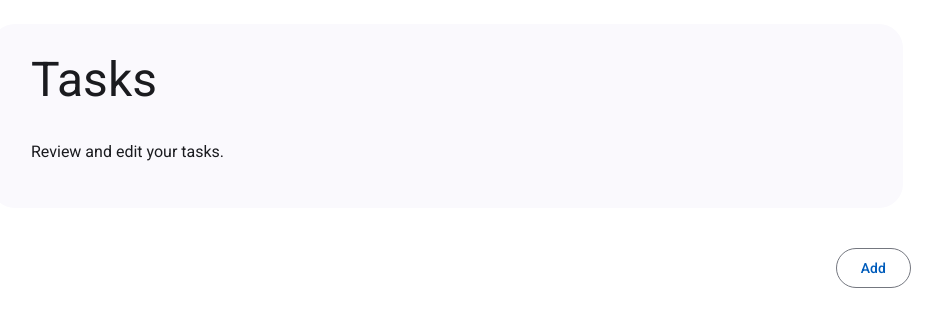
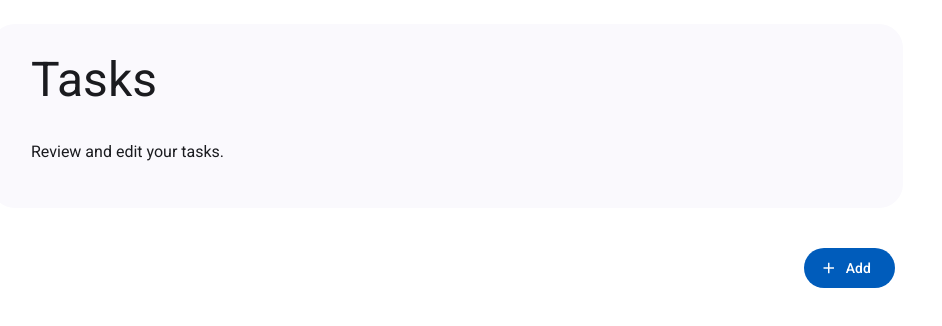
Before and after one commit to WaleraNoskov/test-task-manager, an Angular app: page /tasks in a window 1280 px wide. Shown: the top 326 px of the page, without its empty margins (193-1135 px from the left). Built offline with nearby package versions, Linux system fonts and the light colour scheme.

Commit message:
ref: small ui edits.

```diff
--- a/src/app/feature/tasks/components/tasks-list/tasks-list.html
+++ b/src/app/feature/tasks/components/tasks-list/tasks-list.html
@@ -1,11 +1,14 @@
 <mat-list>
   @for (task of tasks; track task.id) {
     <mat-list-item [lines]="2">
-      <span matListItemTitle>{{task.title}}</span>
-      {{task.description}}
+      <span matListItemTitle>{{ task.title }}</span>
+      {{ task.description }}
       <div matListItemMeta class="meta">
-        <span class="status">{{getOptionsName(task.status)}}</span>
-        <button matButton="text" [routerLink]="['/tasks', task.id]">View</button>
+        <mat-chip>{{ getOptionsName(task.status) }}</mat-chip>
+        <button matButton="tonal" [routerLink]="['/tasks', task.id]">
+          <span>View</span>
+          <mat-icon>open_in_new</mat-icon>
+        </button>
         <button matIconButton [matMenuTriggerFor]="menu">
           <mat-icon>more_vert</mat-icon>
         </button>
--- a/src/app/feature/tasks/components/tasks-list/tasks-list.ts
+++ b/src/app/feature/tasks/components/tasks-list/tasks-list.ts
@@ -6,6 +6,7 @@ import {MatButton, MatIconButton} from '@angular/material/button';
 import {MatIcon} from '@angular/material/icon';
 import {getOptionsName} from '../../../../../core/contracts/status';
 import {RouterLink} from '@angular/router';
+import {MatChip} from '@angular/material/chips';
 
 @Component({
   selector: 'app-tasks-list',
@@ -19,7 +20,8 @@ import {RouterLink} from '@angular/router';
     MatMenu,
     MatIcon,
     MatButton,
-    RouterLink
+    RouterLink,
+    MatChip
   ],
   templateUrl: './tasks-list.html',
   styleUrl: './tasks-list.scss'
--- a/src/app/feature/tasks/pages/tasks-page/tasks-page.scss
+++ b/src/app/feature/tasks/pages/tasks-page/tasks-page.scss
@@ -22,3 +22,7 @@
   font-size: 16px;
   text-wrap: auto;
 }
+
+app-manage-tasks-widget{
+  margin: 0 16px;
+}
--- a/src/app/feature/tasks/widgets/manage-tasks-widget/manage-tasks-widget.html
+++ b/src/app/feature/tasks/widgets/manage-tasks-widget/manage-tasks-widget.html
@@ -1,3 +1,6 @@
-<button class="add-button-container" matButton="outlined" (click)="openCreateDialog()">Add</button>
+<button class="add-button-container" matButton="filled" (click)="openCreateDialog()">
+  <mat-icon>add</mat-icon>
+  <span>Add</span>
+</button>
 
 <app-tasks-list [tasks]="tasksStore.getTasks()" (update)="openUpdateDialog($event)" (delete)="deleteTask($event)"/>
--- a/src/app/feature/tasks/widgets/manage-tasks-widget/manage-tasks-widget.ts
+++ b/src/app/feature/tasks/widgets/manage-tasks-widget/manage-tasks-widget.ts
@@ -5,12 +5,14 @@ import {MatButton} from '@angular/material/button';
 import {AddOrEditTaskDialogService} from '../add-or-edit-task-dialog-service';
 import {Task} from '../../../../../core/entities/task';
 import {NavigationEnd, Router} from '@angular/router';
+import {MatIcon} from '@angular/material/icon';
 
 @Component({
   selector: 'app-manage-tasks-widget',
   imports: [
     TasksList,
-    MatButton
+    MatButton,
+    MatIcon
   ],
   templateUrl: './manage-tasks-widget.html',
   styleUrl: './manage-tasks-widget.scss'
```
